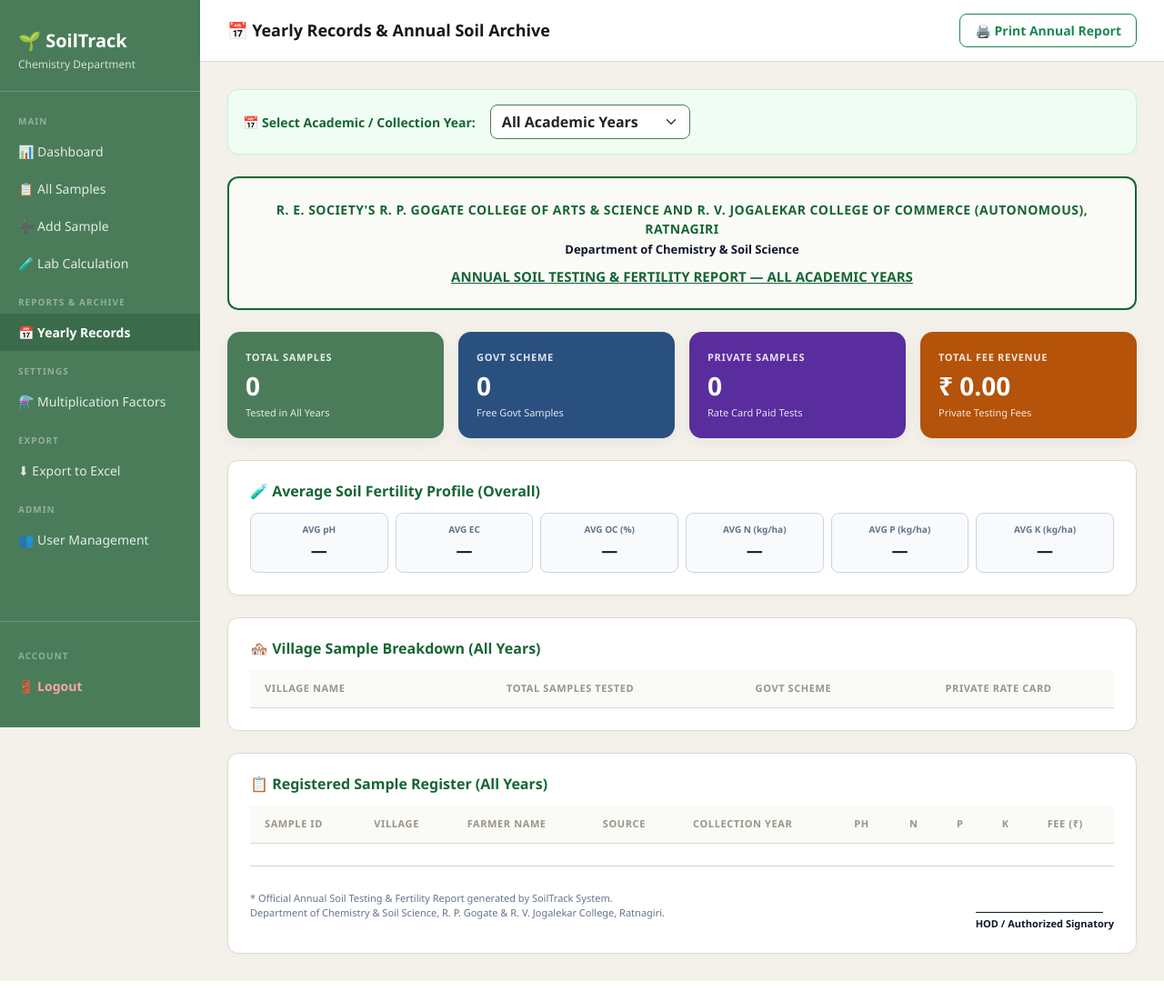
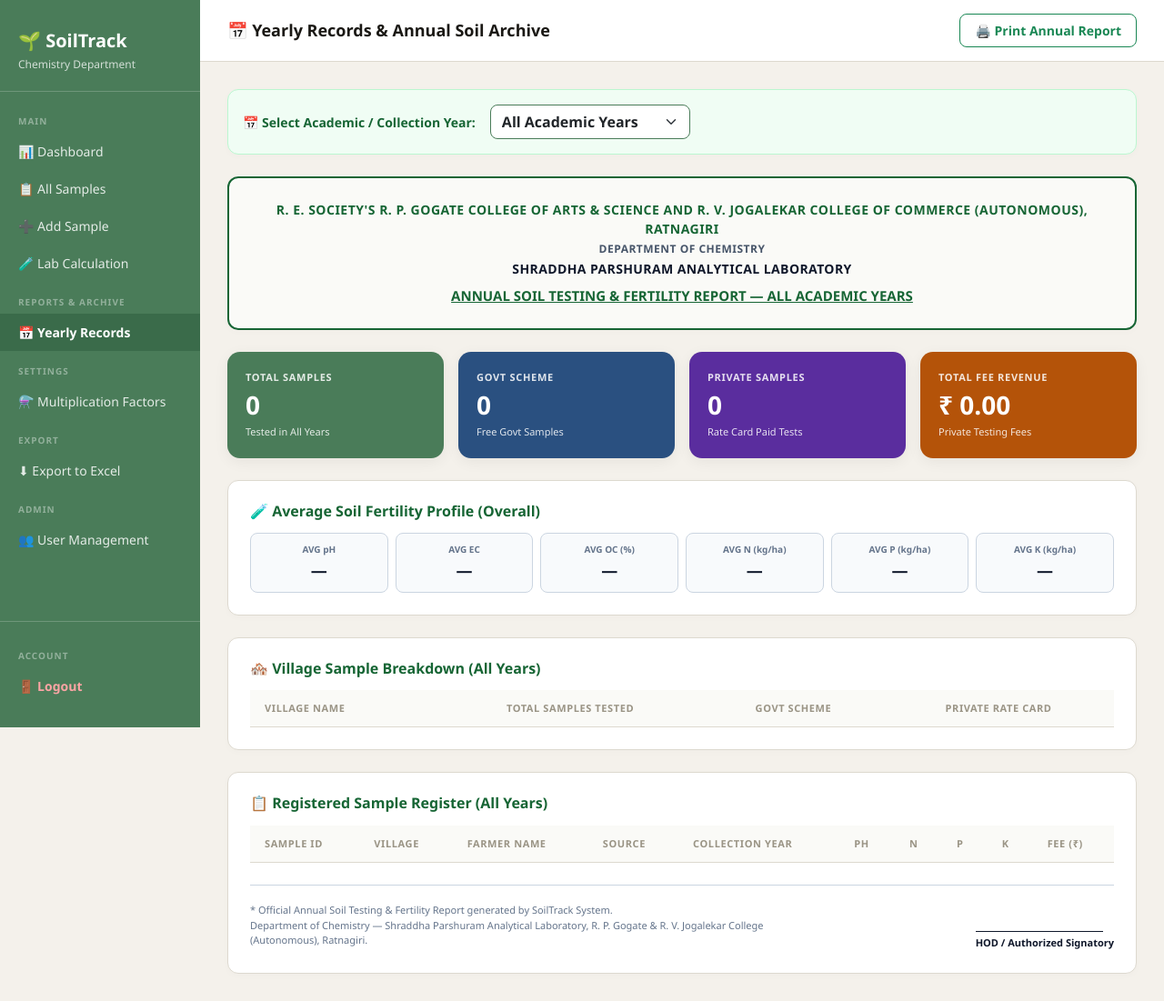
Before and after one commit to yashpakaye8-art/soiltrack-, a Flask app: page /yearly-records in a window 1280 px wide. Shown: the whole page at 91% size. Before the commit the page ends 1079 px from the top, so only its background shows below. Run offline with Flask 3, Linux system fonts and the light colour scheme; the visitor is signed in with stand-in values (Sample User, id 1); lists and menus that the app fills with data are empty; some libraries are stand-ins or nearby versions.

Commit message:
fix: delete child lab records before deleting samples to prevent MySQL Foreign Key constraint error, and update department title to Department of Chemistry & Shraddha Parshuram Analytical Laboratory

```diff
--- a/app.py
+++ b/app.py
@@ -167,7 +167,7 @@ class TestResult(db.Model):
     category = db.Column(db.String(30))    # e.g. 'High' / 'Medium' / 'Low' / 'Sufficient' / 'Deficient' / 'Optimal'
     unit = db.Column(db.String(30))
 
-    sample = db.relationship('Sample', backref=db.backref('test_results', lazy=True))
+    sample = db.relationship('Sample', backref=db.backref('test_results', cascade='all, delete-orphan', lazy=True))
 
 class LabCalculation(db.Model):
     """One row per sample — the overall fertility summary."""
@@ -178,7 +178,7 @@ class LabCalculation(db.Model):
     created_at = db.Column(db.DateTime, default=datetime.utcnow)
     updated_at = db.Column(db.DateTime, default=datetime.utcnow, onupdate=datetime.utcnow)
 
-    sample = db.relationship('Sample', backref=db.backref('lab_calculation', uselist=False, lazy=True))
+    sample = db.relationship('Sample', backref=db.backref('lab_calculation', uselist=False, cascade='all, delete-orphan', lazy=True))
 
 class LabCalculationTestResult(db.Model):
     """Many-to-many link between a LabCalculation and the TestResult rows that fed it."""
@@ -1382,11 +1382,28 @@ def update_sample(id):
     db.session.commit()
     return redirect(url_for('sample_detail', id=sample.id))
 
+def _delete_sample_child_records(sample_ids):
+    if not sample_ids:
+        return
+    lab_calc_ids = [lc.id for lc in LabCalculation.query.filter(LabCalculation.sample_id.in_(sample_ids)).all()]
+    test_res_ids = [tr.id for tr in TestResult.query.filter(TestResult.sample_id.in_(sample_ids)).all()]
+
+    if lab_calc_ids:
+        LabCalculationTestResult.query.filter(LabCalculationTestResult.lab_calculation_id.in_(lab_calc_ids)).delete(synchronize_session=False)
+    if test_res_ids:
+        LabCalculationTestResult.query.filter(LabCalculationTestResult.result_id.in_(test_res_ids)).delete(synchronize_session=False)
+
+    if lab_calc_ids:
+        LabCalculation.query.filter(LabCalculation.id.in_(lab_calc_ids)).delete(synchronize_session=False)
+    if test_res_ids:
+        TestResult.query.filter(TestResult.id.in_(test_res_ids)).delete(synchronize_session=False)
+
 @app.route('/delete/<int:id>')
 @staff_or_admin_required
 def delete_sample(id):
     sample = db.session.get(Sample, id)
     if sample:
+        _delete_sample_child_records([id])
         db.session.delete(sample)
         db.session.commit()
     return redirect(url_for('all_samples'))
@@ -1397,12 +1414,15 @@ def bulk_delete_samples():
     sample_ids = request.form.getlist('sample_ids')
     if sample_ids:
         if 'all' in sample_ids:
+            all_ids = [s.id for s in Sample.query.all()]
+            _delete_sample_child_records(all_ids)
             num = Sample.query.delete()
             db.session.commit()
             flash(f'✅ All {num} samples have been deleted from the database.', 'success')
         else:
             ids = [int(i) for i in sample_ids if i.isdigit()]
             if ids:
+                _delete_sample_child_records(ids)
                 num = Sample.query.filter(Sample.id.in_(ids)).delete(synchronize_session=False)
                 db.session.commit()
                 flash(f'✅ Successfully deleted {num} selected samples.', 'success')
--- a/templates/login.html
+++ b/templates/login.html
@@ -377,7 +377,7 @@
     <!-- Text Overlay -->
     <div class="panel-text">
         <h1>Know Your<br>Soil. Grow<br>Better.</h1>
-        <p>Department of Chemistry &amp; Soil Science portal for sample testing, NPK nutrient analysis, and soil health cards.</p>
+        <p>Department of Chemistry portal for sample testing, NPK nutrient analysis, and soil health cards.</p>
     </div>
 </div>
 
--- a/templates/yearly_records.html
+++ b/templates/yearly_records.html
@@ -134,8 +134,11 @@
         <div style="font-size:14px; font-weight:900; color:#166534; text-transform:uppercase; letter-spacing:0.5px;">
             R. E. Society's R. P. Gogate College of Arts & Science and R. V. Jogalekar College of Commerce (Autonomous), Ratnagiri
         </div>
-        <div style="font-size:13px; font-weight:800; color:#0F172A; margin-top:3px;">
-            Department of Chemistry & Soil Science
+        <div style="font-size:12px; font-weight:800; color:#475569; margin-top:3px; text-transform:uppercase; letter-spacing:0.5px;">
+            DEPARTMENT OF CHEMISTRY
+        </div>
+        <div style="font-size:14px; font-weight:900; color:#0F172A; margin-top:2px; text-transform:uppercase; letter-spacing:0.4px;">
+            Shraddha Parshuram Analytical Laboratory
         </div>
         <div style="font-size:15px; font-weight:900; color:#166534; margin-top:8px; text-decoration:underline;">
             ANNUAL SOIL TESTING &amp; FERTILITY REPORT — {% if selected_year %}{{ selected_year }}{% else %}ALL ACADEMIC YEARS{% endif %}
@@ -291,7 +294,7 @@
         <div class="d-flex justify-content-between align-items-center mt-4 pt-3" style="border-top:1.5px solid #CBD5E1;">
             <div style="font-size:11px; color:#64748B; max-width:60%;">
                 * Official Annual Soil Testing &amp; Fertility Report generated by SoilTrack System.<br>
-                Department of Chemistry &amp; Soil Science, R. P. Gogate &amp; R. V. Jogalekar College, Ratnagiri.
+                Department of Chemistry — Shraddha Parshuram Analytical Laboratory, R. P. Gogate &amp; R. V. Jogalekar College (Autonomous), Ratnagiri.
             </div>
             <div style="text-align:center;">
                 <div style="width:140px; border-bottom:1.5px solid #0F172A; height:35px; margin-bottom:4px;"></div>
```
